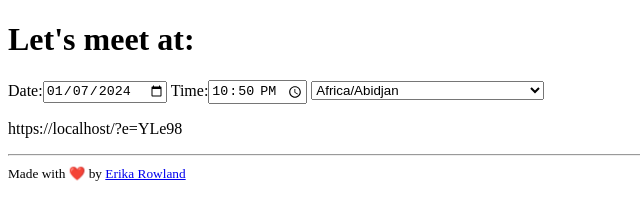
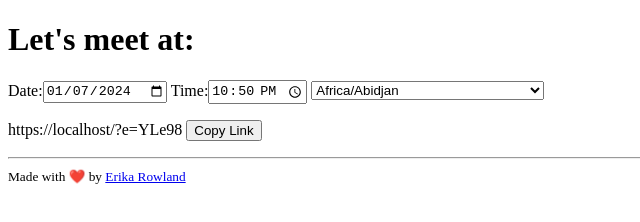
Before and after one commit to erikareads/whenisthat, a plain HTML site: page create.html in a window 1280 px wide. Shown: the whole page, without its empty margins (0-640 px from the left). Drawn offline with Linux system fonts and the light colour scheme.

Commit message:
add copy to clipboard

```diff
--- a/create.html
+++ b/create.html
@@ -19,8 +19,9 @@ Date:<input id="date" type="date" name="task_date" onchange="handler()"/>
 Time:<input id="time" type="time" name="task_time" onchange="handler()"/>
 <select name="timezone" id="timezones" list="timezones" onchange="handler()"></select>
 </div>
-<p><div id="node-id">
-</div></p>
+<p><span id="node-id">
+</span> <button onclick="copy()">Copy Link</button>
+</p>
 <hr>
 <small>Made with ❤️ by <a href="https://erikarow.land">Erika Rowland</a></small>
 <script>
@@ -75,7 +76,10 @@ node.innerHTML = newNode.innerHTML;
 
 }
 
-
+const copy = () => {
+  const link = document.getElementById("node-id");
+  navigator.clipboard.writeText(link.innerHTML);
+};
 
 </script>
 </html>
```
